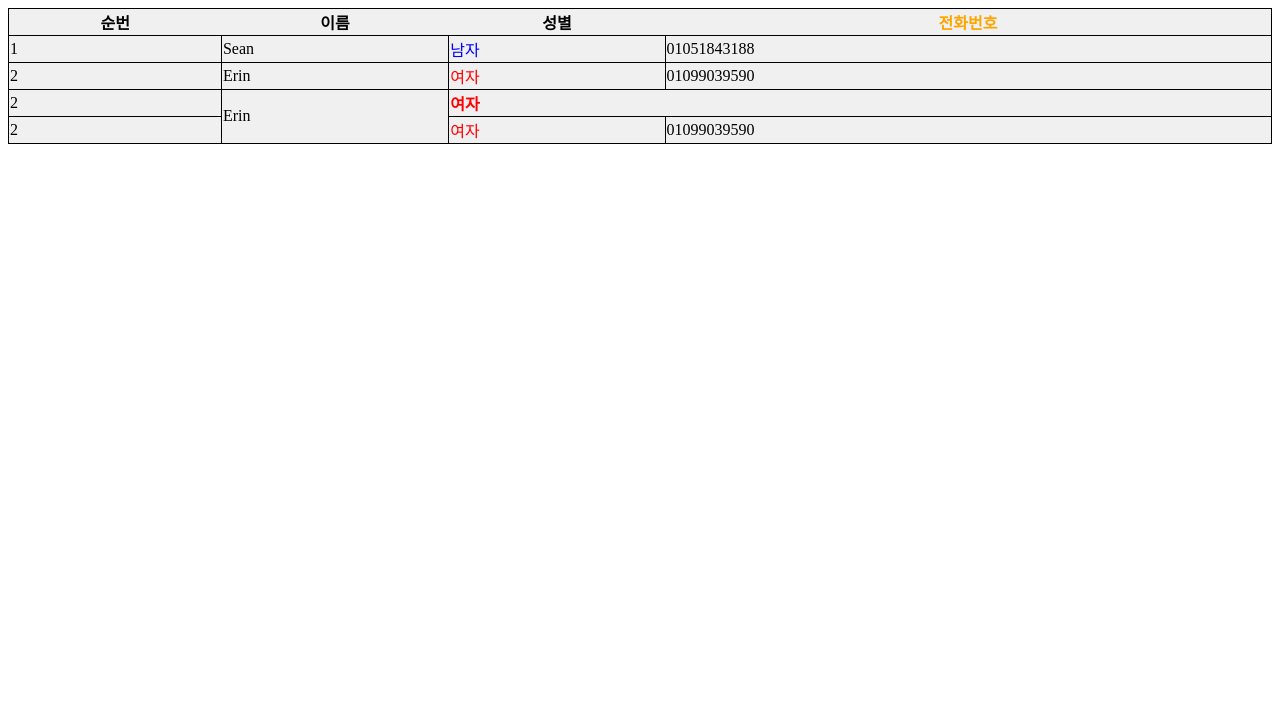
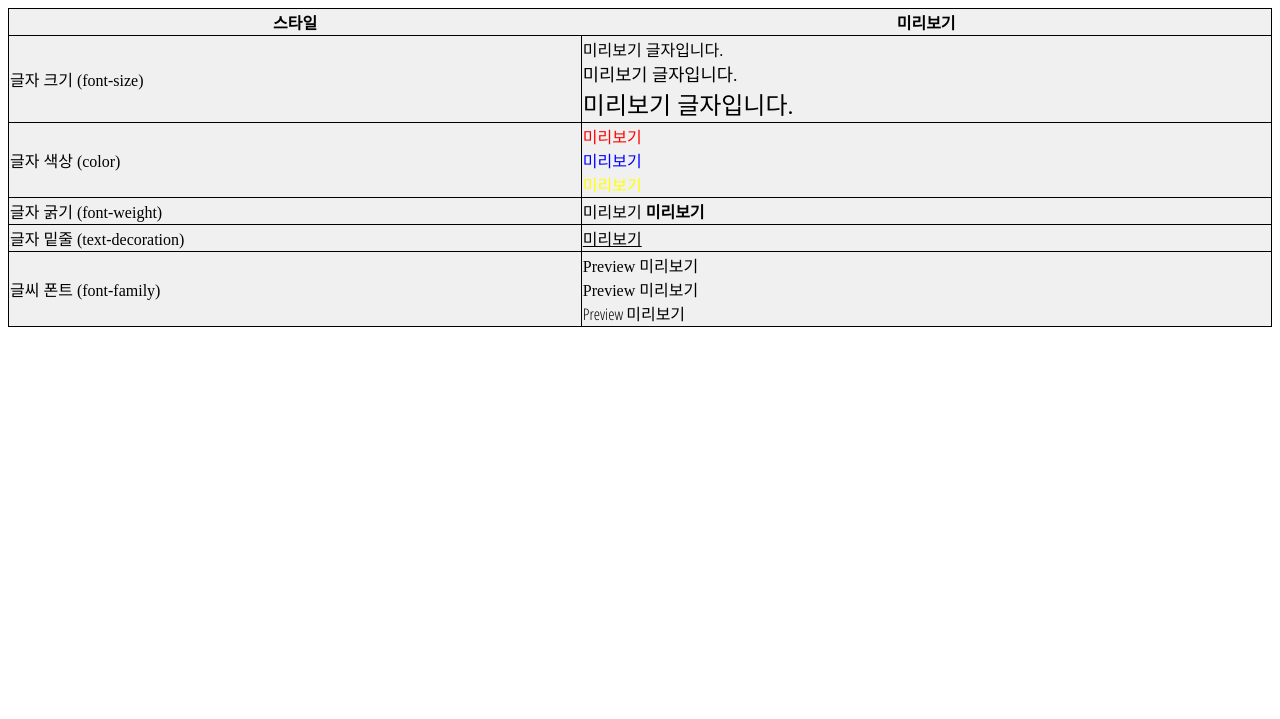
Before and after one commit to babodoban/code, a plain HTML site: page html/index_2.html in a window 1280 px wide. Shown: the part 81-800 px from the top of the page. Drawn offline with Linux system fonts and the light colour scheme.

Commit message:
CSS 스타일 적용하기 #2 글과 이미지 스타일 완료

```diff
--- a/html/index_2.html
+++ b/html/index_2.html
@@ -32,6 +32,8 @@
   </head>
   <body>
     <style media="screen">
+      @import url('https://fonts.googleapis.com/css?family=Open+Sans+Condensed:300');
+
       table {
         width: 100%;
         border: 1px solid black;
@@ -66,39 +68,88 @@
       #highlight-men-3 {
         font-weight: bold;
       }
+      .font-size-small {
+        font-size: 1.0em;   <!-- px, pt 가 있고, em 이라는 단위도 있다. 화면비율에 따라서 -->
+      }
+      .font-size-medium {
+        font-size: 1.1em;
+      }
+      .font-size-large {
+        font-size: 1.5em;
+      }
+      .font-color-01 {
+        color: red;
+      }
+      .font-color-02 {
+        color: blue;
+      }
+      .font-color-03 {
+        color: yellow;
+      }
+      .font-weight-01 {
+        font-weight: normal;
+      }
+      .font-weight-02 {
+        font-weight: bold;
+      }
+      .text-decoration-underline {
+        text-decoration: underline;
+      }
+      .font-family-01 {
+        font-family: "Times New Roman";
+      }
+      .font-family-02 {
+        font-family: "Malgun Gothic";
+      }
+      .font-family-03 {
+        font-family: 'Open Sans Condensed', sans-serif;
+      }
     </style>
     <div class="header">
-      <h1>회원 명부</h1>
+      <h1>CSS 스타일 목록</h1>
     </div>
     <div class="content">
       <table>
         <tr>
-          <th>순번</th>
-          <th>이름</th>
-          <th>성별</th>
-          <th id="phone">전화번호</th>
-        </tr>
-        <tr> <!-- table row -->
-          <td>1</td>
-          <td>Sean</td>
-          <td class="men">남자</td>
-          <td>01051843188</td>
+          <th>스타일</th>
+          <th>미리보기</th>
         </tr>
         <tr>
-          <td>2</td>
-          <td>Erin</td>
-          <td class="women">여자</td>
-          <td>01099039590</td>
+          <td>글자 크기 (font-size)</td>
+          <td>
+            <span class="font-size-small">미리보기 글자입니다.</span><br>
+            <span class="font-size-medium">미리보기 글자입니다.</span><br>
+            <span class="font-size-large">미리보기 글자입니다.</span>
+          </td>
         </tr>
         <tr>
-          <td>2</td>
-          <td rowspan="2">Erin</td>
-          <td id="highlight-men-3"class="women" colspan="2">여자</td>
+          <td>글자 색상 (color)</td>
+          <td>
+            <span class="font-color-01">미리보기</span><br>
+            <span class="font-color-02">미리보기</span><br>
+            <span class="font-color-03">미리보기</span>
+          </td>
         </tr>
         <tr>
-          <td>2</td>
-          <td class="women">여자</td>
-          <td>01099039590</td>
+          <td>글자 굵기 (font-weight)</td>
+          <td>
+            <span class="font-weight-01">미리보기</span>
+            <span class="font-weight-02">미리보기</span>
+          </td>
+        </tr>
+        <tr>
+          <td>글자 밑줄 (text-decoration)</td>
+          <td>
+            <span class="text-decoration-underline">미리보기</span>
+          </td>
+        </tr>
+        <tr>
+          <td>글씨 폰트 (font-family)</td>
+          <td>
+            <span class="font-family-01">Preview 미리보기</span> <br>
+            <span class="font-family-02">Preview 미리보기</span> <br>
+            <span class="font-family-03">Preview 미리보기</span>
+          </td>
         </tr>
       </table>
     </div>
```
